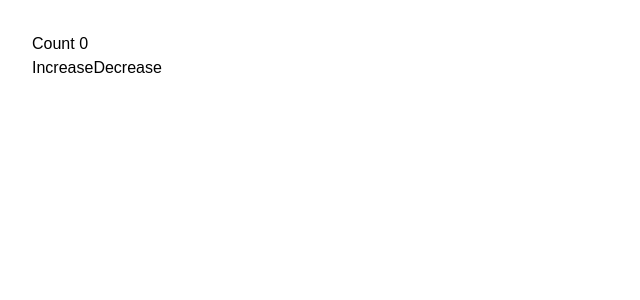
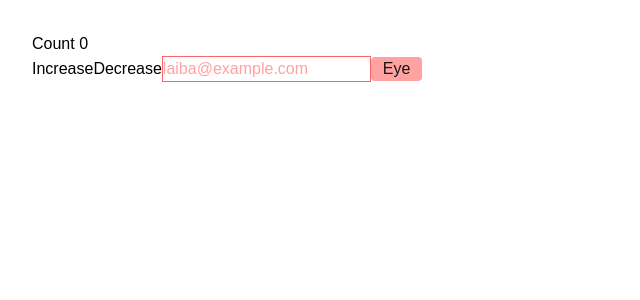
Before and after one commit to laibaranarao3-gif/ajar-web, a Next.js app: page /login in a window 1280 px wide. Shown: the top 300 px of the page, without its empty margins (0-640 px from the left). Built offline with nearby package versions, Linux system fonts and the light colour scheme.

Commit message:
laiba@example.com

```diff
--- a/app/login/page.tsx
+++ b/app/login/page.tsx
@@ -1,11 +1,12 @@
-"use client"
+"use client";
 import { useState } from "react";
 
 export default function HomePage(){
   const [counter, setCounter] = useState(0);
+  const [showPassword, setShowPassword] = useState(false);
 
   return (
-    <main className="p-8 bg-white">
+    <main className="p-8 bg-grey">
       <h1 className="text-black">Count {counter}</h1>
       <button onClick={() => {
         setCounter(counter + 1);
@@ -15,8 +16,13 @@ export default function HomePage(){
         setCounter(counter - 1);
         console.log(counter);
       }} className="text-black">Decrease</button>
-
-      <input type="text" placeholder="Password" className="placeholder-white" />
+      {/* showPassword ? "" : "" */}
+      <input type={showPassword ? 'text': 'password' } className="placeholder-red-300 border border-red-400" placeholder="laiba@example.com"></input>
+      <button className="bg-red-300 px-3 rounded" onClick={()=>{
+        // console.log('Password show')
+        setShowPassword(!showPassword);
+        console.log(showPassword);
+      }}>Eye</button>
     </main>
-  );
+  )
 }
```
